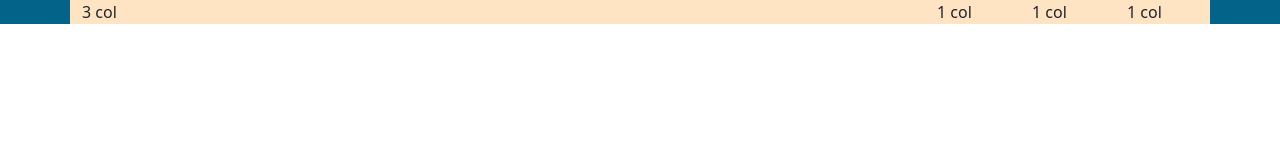
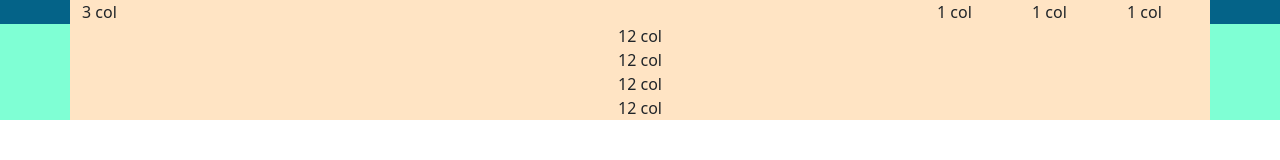
Before and after one commit to mouhcine15/html-css-bootstrap-freelancer, a plain HTML site: page index.html in a window 1280 px wide. Drawn offline with nearby package versions, Linux system fonts and the light colour scheme.

Commit message:
jumbotron

```diff
--- a/css/style.css
+++ b/css/style.css
@@ -15,3 +15,13 @@
     display: flex;
     flex-direction: row;
 }
+
+/* STILE MAIN  */
+.jumbo {
+    background-color: aquamarine;
+}
+.center {
+    display: flex;
+    flex-direction: row;
+    justify-content: center;
+}
--- a/index.html
+++ b/index.html
@@ -11,7 +11,7 @@
 <body>
     <header>
         <div class="container-fluid">
-            <div class="container-lg">
+            <div class="container-lg container-md container-sm">
                 <div class="row">
                     <div class="col-lg-3 col-md-3 col-sm-3">3 col</div>
                     <div class="col-lg-1 offset-lg-6 col-md-1 offset-md-6 col-sm-1 offset-sm-6">1 col</div>
@@ -22,7 +22,16 @@
         </div>
     </header>
     <main>
-
+        <div class="container-fluid jumbo">
+            <div class="container-lg container-md container-sm">
+                <div class="row">
+                    <div class="col-lg-12 col-md-12 col-sm-12 center">12 col</div>
+                    <div class="col-lg-12 col-md-12 col-sm-12 center">12 col</div>
+                    <div class="col-lg-12 col-md-12 col-sm-12 center">12 col</div>
+                    <div class="col-lg-12 col-md-12 col-sm-12 center">12 col</div>
+                </div>
+            </div>
+        </div>
     </main>
     <footer>
 
```
